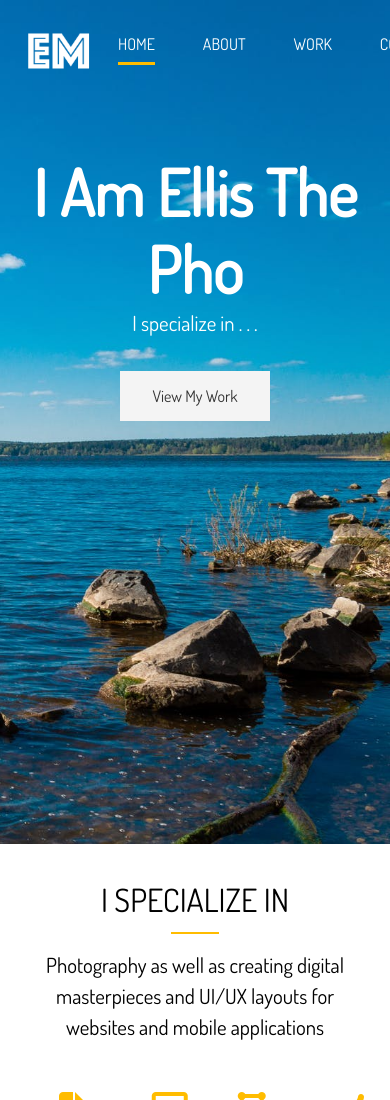
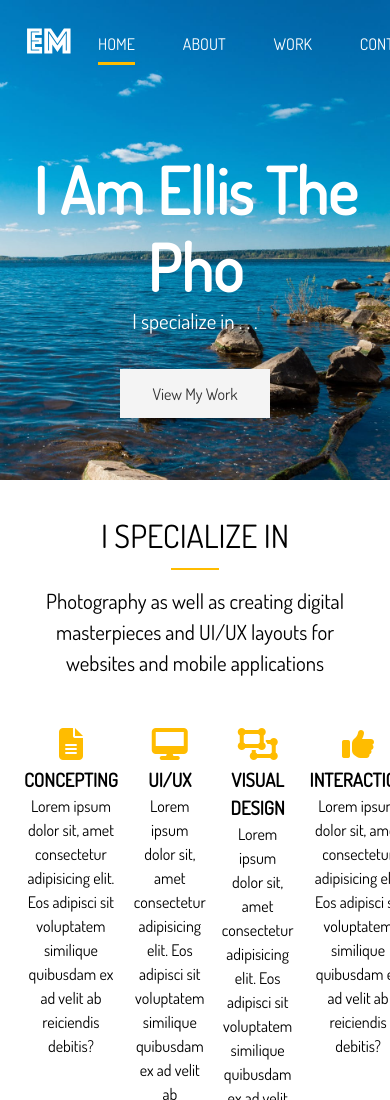
Before and after one commit to EllisMin/portfolio-web, a website: page src/index.html in a window 390 px wide. Shown: the top 1100 px of the page. Drawn offline with Linux system fonts and the light colour scheme.

Commit message:
changed navbar view

```diff
--- /dev/null
+++ b/scss/_media.scss
@@ -0,0 +1,10 @@
+// Tablets & Smaller
+@media (max-width: 800px) {
+  #header-home {
+    height: 30rem;
+
+    .header-content {
+      padding-top: 5rem;
+    }
+  }
+}
--- a/scss/main.scss
+++ b/scss/main.scss
@@ -7,6 +7,7 @@
   padding: 0;
   // box-sizing: border-box;
 }
+
 body {
   font-family: "Dosis", sans-serif;
   line-height: 1.5;
@@ -33,8 +34,8 @@ img {
 }
 // Logo
 #logo {
-  width: 70px;
-  height: 70px;
+  width: 50px;
+  height: 50px;
   color: #fff;
   text-transform: uppercase;
 }
@@ -52,6 +53,7 @@ img {
   li {
     padding: 1rem 1.5rem;
   }
+
   a {
     text-decoration: none;
     color: #fff;
@@ -81,6 +83,7 @@ img {
     .header-content {
       text-align: center;
       padding-top: 20%;
+
       h1 {
         font-size: 4rem;
         line-height: 1.2;
@@ -88,8 +91,9 @@ img {
     }
   }
 
+  // For navbars outside home page
   &-inner {
-    background: $bg-img no-repeat 20% 30% / cover;
+    background: $bg-img no-repeat 10% 1% / cover;
     height: 5.5rem;
     border-bottom: 3px solid $main-color;
   }
@@ -97,6 +101,7 @@ img {
 
 // Home Section
 #home {
+
   // Section A
   &-a {
     .specials {
@@ -111,6 +116,7 @@ img {
       padding-bottom: 0.4rem;
     }
   }
+
   // Section B
   &-b {
     .stats {
@@ -380,3 +386,7 @@ img {
     }
   }
 }
+
+
+// Media Query
+@import 'media';
```
Also changed, not shown: src/css/main.css.
